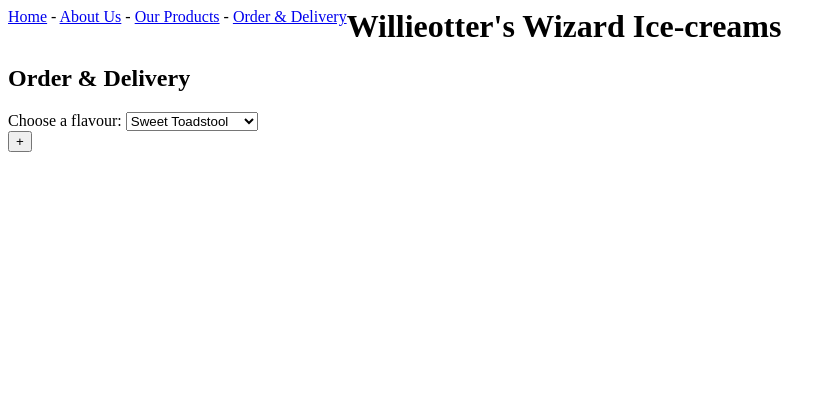
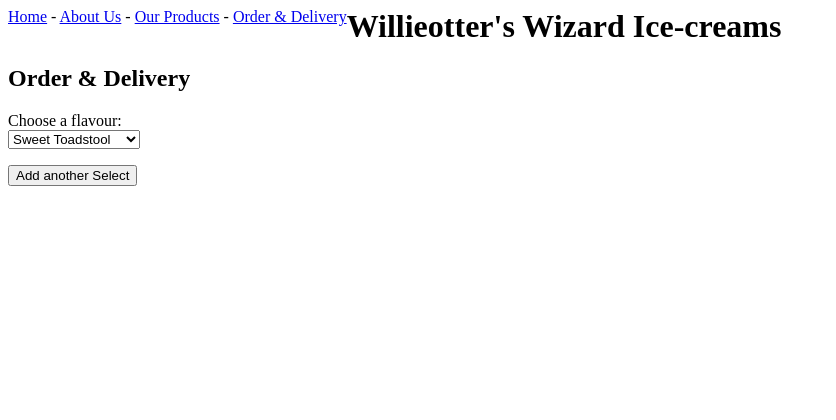
Before and after one commit to IsaacYao20036/project, a Flask app: a page that uses templates/order_&_delivery.html in a window 1280 px wide. Shown: the top 420 px of the page, without its empty margins (0-836 px from the left). Run offline with Flask 3, Linux system fonts and the light colour scheme; data comes from the database, SQL or seed files in the repository.

Commit message:
Button now clones select tag in orders page

```diff
--- /dev/null
+++ b/static/script.js
@@ -0,0 +1,11 @@
+var selectionCounter = 0
+function cloneSelect() {
+  var select = document.getElementById("flavours")
+  var clone = select.cloneNode(true)
+  var name = select.getAttribute("name") + selectionCounter++
+  clone.id = name
+  clone.setAttribute("name", name)
+  document.getElementById("container").appendChild(clone)
+}
+
+/* This code is from https://stackoverflow.com/questions/34471016/adding-new-select-tag-by-clicking-on-the-button */
--- a/templates/order_&_delivery.html
+++ b/templates/order_&_delivery.html
@@ -1,16 +1,20 @@
+<script src="{{url_for('static', filename='script.js')}}"></script>
+
 {% extends "layout.html" %}
 {% block content %}
 <h2>Order & Delivery</h2>
 
     <form>
         <label for="flavour">Choose a flavour:</label>
-        <select name="flavour" id="flavours">
-            {% for item in flavours %}
-                <option value="{{ item[0] }}">{{ item[1] }}</option>
-            {% endfor %}
-        </select>
+        <div id="container">
+            <select name="flavours" id="flavours">
+                {% for item in flavours %}
+                    <option value="{{ item[0] }}">{{ item[1] }}</option>
+                {% endfor %}
+            </select>
+        </div>
     </form>
 
-<button class="addbtn" onclick="">+</button>
+        <button onclick="cloneSelect()">Add another Select</button>
 
 {% endblock %}
```
